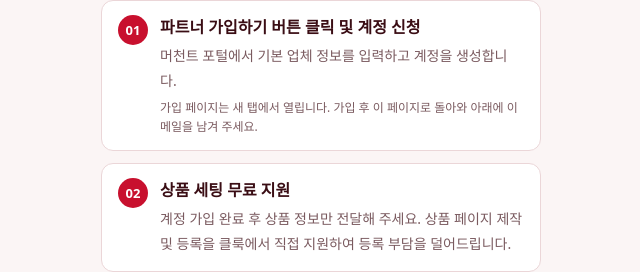
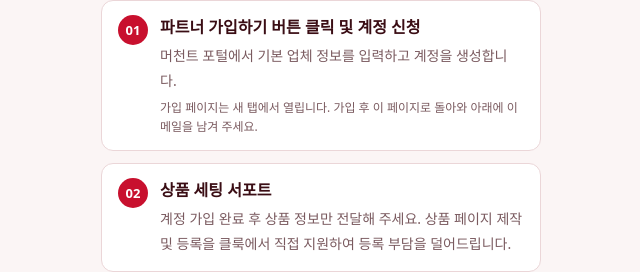
Before and after one commit to klook-kr-outbound/partner-invite, a plain HTML site: page index.html in a window 1280 px wide. Shown: the part 880-1152 px from the top of the page, 319-959 px from the left. Drawn offline with Linux system fonts and the light colour scheme.

Commit message:
Update index.html

```diff
--- a/index.html
+++ b/index.html
@@ -201,7 +201,7 @@ textarea{resize:vertical;min-height:96px;line-height:1.5}
       <h2>간편한 입점 진행 절차</h2>
       <ol class="list steps">
         <li><div><b>파트너 가입하기 버튼 클릭 및 계정 신청</b><span>머천트 포털에서 기본 업체 정보를 입력하고 계정을 생성합니다.</span><small>가입 페이지는 새 탭에서 열립니다. 가입 후 이 페이지로 돌아와 아래에 이메일을 남겨 주세요.</small></div></li>
-        <li><div><b>상품 세팅 무료 지원</b><span>계정 가입 완료 후 상품 정보만 전달해 주세요. 상품 페이지 제작 및 등록을 클룩에서 직접 지원하여 등록 부담을 덜어드립니다.</span></div></li>
+        <li><div><b>상품 세팅 서포트</b><span>계정 가입 완료 후 상품 정보만 전달해 주세요. 상품 페이지 제작 및 등록을 클룩에서 직접 지원하여 등록 부담을 덜어드립니다.</span></div></li>
       </ol>
     </section>
 
```
